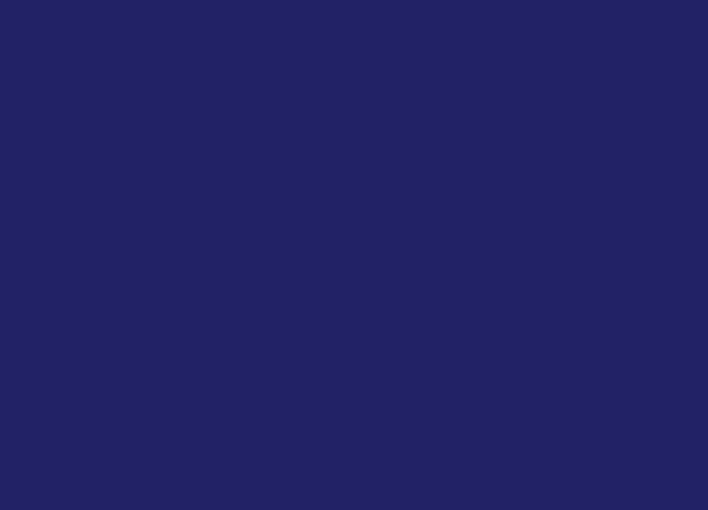
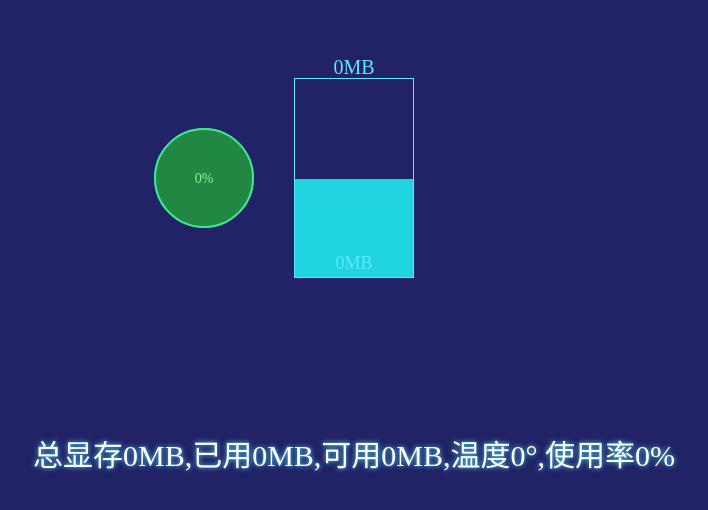
Before and after one commit to towhare/GPUMonitor, a Vue app: page / in a window 1280 px wide. Shown: the part 222-732 px from the top of the page, without its empty margins (286-994 px from the left). Built offline with nearby package versions, Linux system fonts and the light colour scheme.

Commit message:
add visualize ui

```diff
--- a/src/App.vue
+++ b/src/App.vue
@@ -1,23 +1,36 @@
 <template>
   <div class="full-width center-content">
       <div class="gpuInfo">
-          {{gpuInfo}}
+          <span>总显存{{gpuInfo.gpuTotalMemory}}MB,已用{{gpuInfo.gpuMemoryUsed}}MB,可用{{gpuInfo.gpuMemoryAvailable}}MB,温度{{gpuInfo.gpuTemperature}}°,使用率{{gpuInfo.gpuUsage}}%</span>
       </div>
-
+      <temprature-bar name="" :percent="20" class="memory" :total="gpuInfo.gpuTotalMemory" :current="gpuInfo.gpuMemoryUsed" />
+      <percentage :percent="gpuInfo.gpuUsage" class="usage" />
   </div>
 </template>
 
 <script>
 import io from 'socket.io-client';
 import axios from 'axios';
+
+import Bar from './component/tempratureBar.vue';
+import Percentage from './component/circle.vue';
 export default {
   components: {
-
+    "temprature-bar":Bar,
+    "percentage":Percentage
   },
   data: () =>{
     return {
         name:'towrabbit',
-        gpuInfo:''
+        gpuInfo:{
+            gpuTotalMemory:0,
+            gpuMemoryUsed:0,
+            gpuMemoryAvailable:0,
+            gpuTemperature:0,
+            gpuUsage:0
+        },
+        temperature:0,
+        usage:0
     }
   },
   computed:{
@@ -39,8 +52,17 @@ export default {
         this.socket.on("hello", (message) => {
             console.log("message",message)
         })
+
         this.socket.on("gpuInfo", (info) => {
-            this.gpuInfo = info;
+            this.gpuInfo.gpuTotalMemory = info.gpuTotalMemory;
+            this.gpuInfo.gpuMemoryUsed = info.gpuMemoryUsed;
+            this.gpuInfo.gpuMemoryAvailable = info.gpuMemoryAvailable;
+            this.gpuInfo.gpuTemperature = info.gpuTemperature;
+            this.gpuInfo.gpuUsage = info.gpuUsage;
+        })
+
+        this.socket.on("temperature", (temperature) => {
+            this.temperature = temperature;
         })
 
   },
@@ -60,18 +82,34 @@ export default {
     box-sizing:border-box;
 }
 .full-width{
+    background-color: #222266;
+    width:100vw;
+    height:100vh;
+    .memory{
+        position:absolute;
+        top:50%;
+        left:50%;
+        transform: translate(-50%,-50%);
+    }
+    .usage{
+        position:absolute;
+        top:50%;
+        transform: translate(-50%,-50%);
+        left:calc( 50% - 150px );
+    }
+}
+.gpuInfo{
+    font-size:30px;
+    font-weight: 100;
+    color:white;
+    text-shadow:0px 0px 5px #53e5ff;;
+    text-align:center;
     display:flex;
     justify-content: center;
     align-items:center;
-    background-color: #222266;
-    width:100vw;
-    height:100vh;
+    position:absolute;
+    bottom:100px;
+    width: 100%;
 }
-.gpuInfo{
-    font-size:40px;
-    color:white;
-    text-shadow:1px chartreuse;
-    text-align:center;
 
-}
 </style>
--- /dev/null
+++ b/src/component/circle.vue
@@ -0,0 +1,64 @@
+<template>
+  <div class="container">
+    <div class="innerCircle" :style="styleObject"></div>
+    <div class="number">{{percent}}%</div>
+  </div>
+</template>
+
+<script>
+export default {
+  name: "Percentage",
+  props:{
+    percent:{
+      type:Number,
+      required: false
+    }
+  },
+  data:()=>{
+    return{
+      styleObject: {
+        width:'100px',
+        height:'100px',
+        backgroundColor:'rgba(30, 238, 30, 0.5)'
+      }
+    }
+  },
+  watch:{
+    percent(val){
+      console.log('percenter val',val);
+      this.styleObject.width = ''+(val)+'px';
+      this.styleObject.height = ''+(val)+'px';
+      this.styleObject.backgroundColor = 'rgba('+(Math.floor(214*(val/100))+30)+', '+(30+ Math.floor( (208)*((100-val)/100) ) )+', 30, 0.5)'
+    }
+  }
+}
+</script>
+
+<style lang="scss" scoped>
+.container{
+  display: flex;
+  width:100px;
+  height:100px;
+  border-radius: 50%;
+  border:2px solid #5ee7ff;
+  justify-self: center;
+  justify-content: center;
+  align-items: center;
+  position:relative;
+  .number{
+    display: block;
+    color:white;
+  }
+  .innerCircle{
+    position:absolute;
+    top:50%;
+    left:50%;
+    width: 50px;
+    height: 50px;
+    background-color: rgba(244, 30, 30, 0.5);
+    border-radius: 50%;
+    transform:translate(-50%,-50%);
+    transition:all 0.7s;
+  }
+}
+</style>
--- /dev/null
+++ b/src/component/tempratureBar.vue
@@ -0,0 +1,85 @@
+// 0-100的分值 增加渐变
+<template>
+  <div class="container">
+    <div class="full" :style="fullBarStyle"></div>
+    <div class="current" :style="currentStyle">{{current}}MB</div>
+    <div class="total" >{{total}}MB</div>
+  </div>
+</template>
+
+<script>
+export default {
+  name: "Bar",
+  props: {
+    name: {
+      type: String,
+      required: true,
+    },
+    current:{
+      type:Number,
+      required: false
+    },
+    total:{
+      type:Number,
+      required:true
+    }
+  },
+  data:()=>{
+    return{
+      styleObject: {
+        color: 'red',
+        fontSize: '13px'
+      },
+      currentStyle:{
+        bottom:'0%'
+      },
+      fullBarStyle:{
+        height:'50%'
+      }
+    }
+  },
+  watch:{
+    current(val){
+      const p = val/this.total * 100;
+      this.currentStyle.bottom = ''+p+'%';
+      this.fullBarStyle.height = ''+p+'%';
+    }
+  }
+};
+</script>
+
+<style lang="scss" scoped>
+
+.container{
+  color:#5ee7ff;
+  width:120px;
+  height:200px;
+  border:1px solid #5ee7ff;
+  position:relative;
+  .full{
+    width:100%;
+    height:50%;
+    bottom:-1px;
+    position:absolute;
+    background-color: rgba(30,255,255,0.8);
+    transition:0.8s height;
+  }
+  .total{
+    width:100%;
+    height:24px;
+    font-size:20px;
+    line-height: 24px;
+    position:absolute;
+    top:-24px;
+    text-align:center;
+  }
+  .current{
+    position:absolute;
+    font-size:18px;
+    text-align:center;
+    width:100%;
+    transition:0.8s bottom;
+
+  }
+}
+</style>
```
Also changed, not shown: 2 other files (tests, documents, lock files or other folders).
